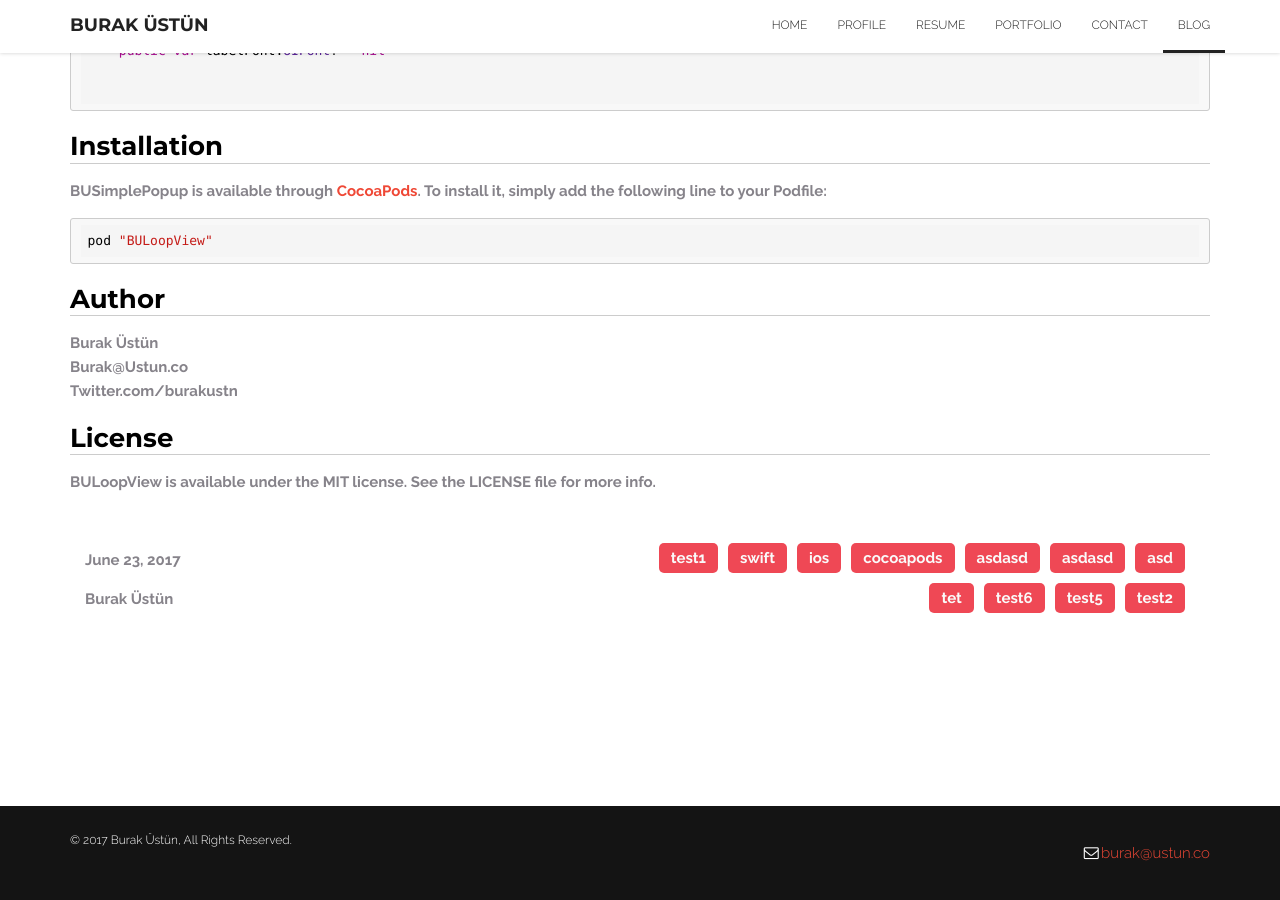
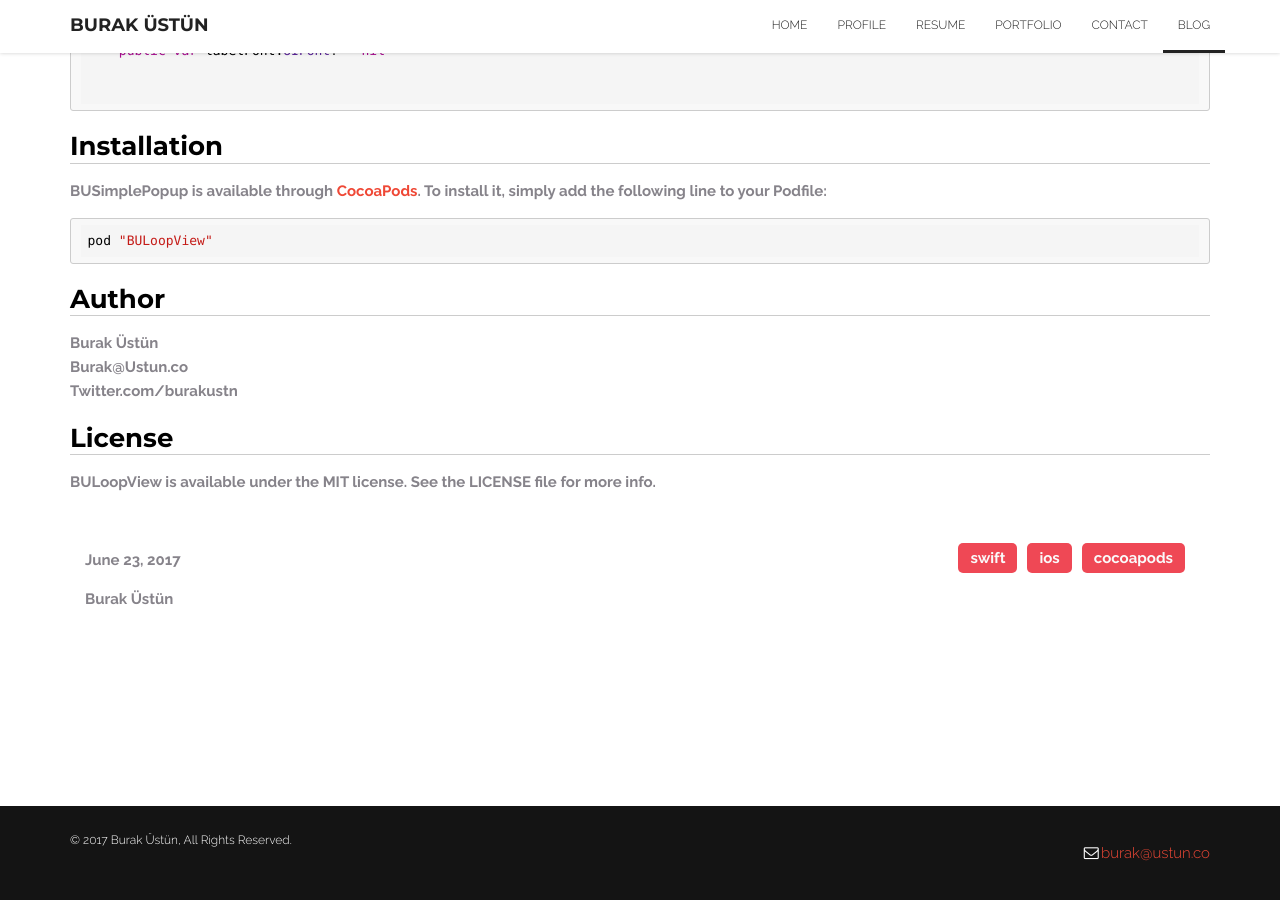
Before and after one commit to buracules/buracules.github.io, a Jekyll site: the page built from _posts/2017-06-23-BULoopView.md, in a window 1280 px wide and 900 px high, scrolled down 2498 px. Built offline with Jekyll 4.4.1, drawn with Linux system fonts in a browser that asks for light colours; comment, search, counter and statistics services are not loaded.

Commit message:
gems to plugins

```diff
--- a/_config.yml
+++ b/_config.yml
@@ -54,4 +54,4 @@ tag_permalink_style: pretty
 
 
 
-gems: [jekyll-seo-tag, jekyll-paginate ,gemoji, jekyll-sitemap, jekyll/tagging]
+plugins: [jekyll-seo-tag, jekyll-paginate ,gemoji, jekyll-sitemap, jekyll/tagging]
--- /dev/null
+++ b/_plugins/ext.rb
@@ -0,0 +1 @@
+require 'jekyll/tagging'
--- a/_posts/2017-06-23-BULoopView.md
+++ b/_posts/2017-06-23-BULoopView.md
@@ -4,7 +4,7 @@ title: "BULoopView"
 date:   2017-06-23
 categories: "Pods"
 author: "Burak Üstün"
-tags: [cocoapods, swift, ios, test1, test2, test5, test6, tet, asd, asdasd, asdasd]
+tags: [cocoapods, swift, ios]
 ---
 
 [![CI Status](http://img.shields.io/travis/burakustn@gmail.com/BULoopView.svg?style=flat)](https://travis-ci.org/burakustn@gmail.com/BULoopView)
```
Also changed, not shown: 1 other file.
